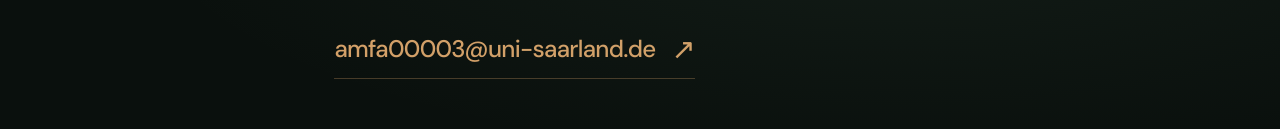
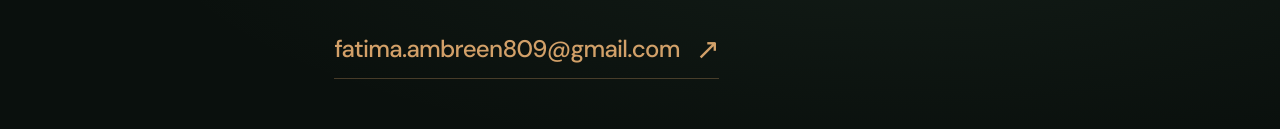
Before and after one commit to Fatima87388/fatima-portfolio, a plain HTML site: page index.html in a window 1280 px wide. Shown: the part 10201-10330 px from the top of the page. Drawn offline with nearby package versions, Linux system fonts and the light colour scheme.

Commit message:
Corrected Email

```diff
--- a/index.html
+++ b/index.html
@@ -339,9 +339,9 @@
         <a
           class="contact-link"
           id="emailLink"
-          href="mailto:amfa00003@uni-saarland.de"
+          href="mailto:fatima.ambreen809@gmail.com"
         >
-          amfa00003@uni-saarland.de
+         fatima.ambreen809@gmail.com
           <span>↗</span>
         </a>
 
```
